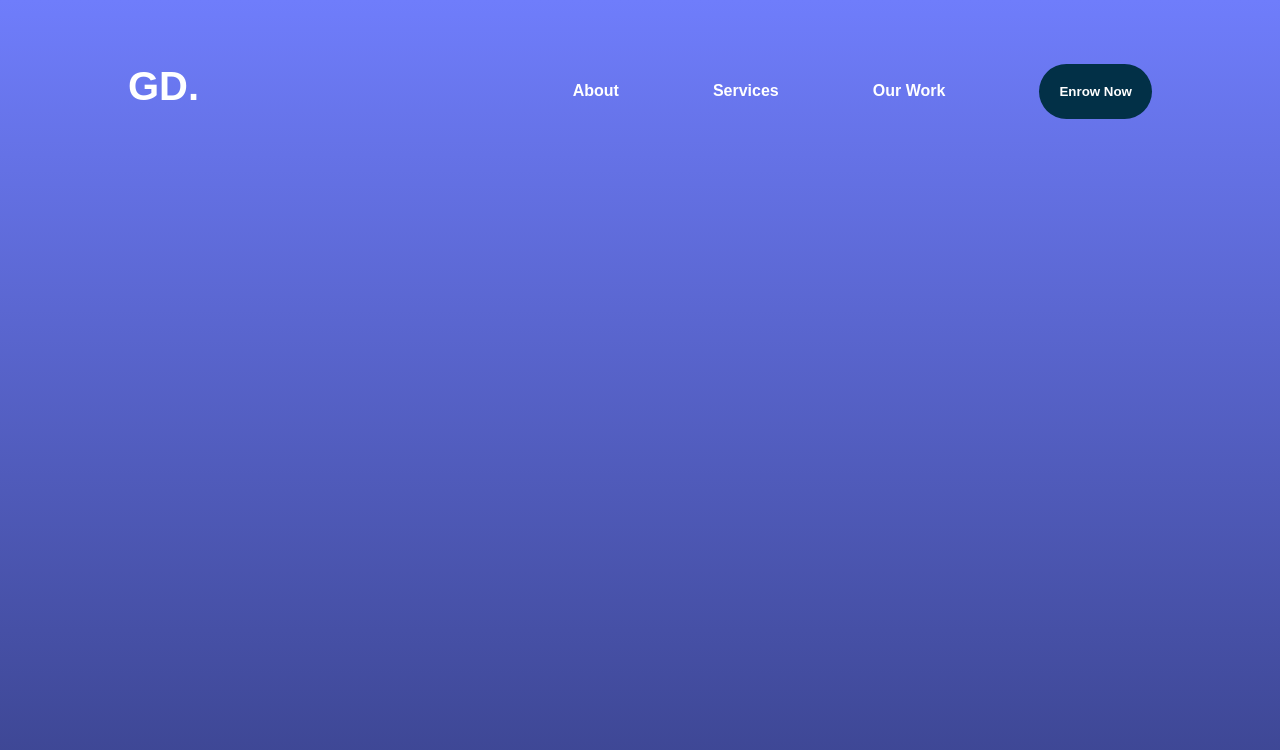
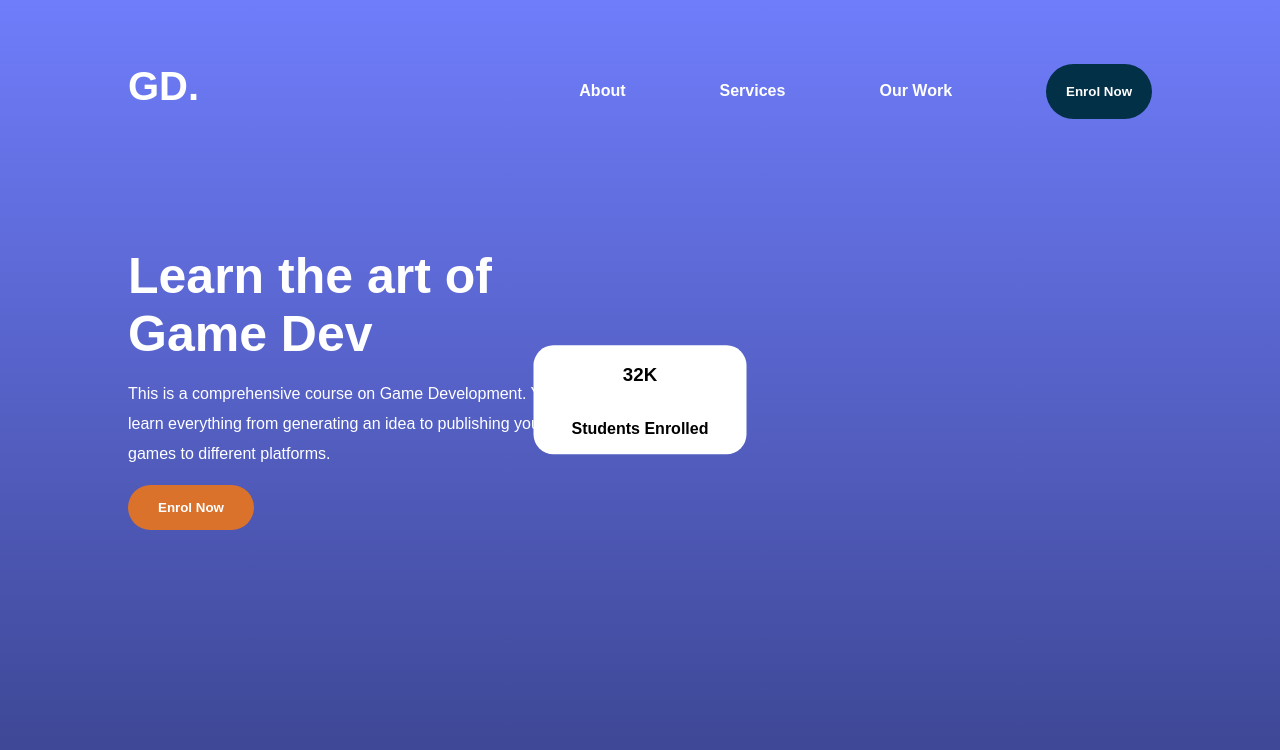
Before and after one commit to GuiXvier/GameDev-website, a plain HTML site: page index.html in a window 1280 px wide. Drawn offline with Linux system fonts and the light colour scheme.

Commit message:
MiddleButons-naoFinalizados

```diff
--- a/index.html
+++ b/index.html
@@ -17,11 +17,22 @@
                     <li><a href="#">About</a></li>
                     <li><a href="#">Services</a></li>
                     <li><a href="#">Our Work</a></li>
-                    <li><button type="button" id="nav-button">Enrow Now</button></li>
+                    <li><button type="button" id="nav-button">Enrol Now</button></li>
                 </div>
 
             </ul>
         </nav>
+        <aside id="aside-page1">
+            <h1>Learn the art of Game Dev</h1>
+            <p>This is a comprehensive course on Game Development. You will learn everything from generating an idea to publishing your games to different platforms.</p>
+            <Button>Enrol Now</Button>
+        </aside>
+        <aside id="aside-middle-page1">
+            <div id="student-enrolled">
+                <h3>32K</h3>
+                <p>Students Enrolled</p>
+            </div>
+        </aside>
     </section>
 </body>
 </html>
--- a/style.css
+++ b/style.css
@@ -55,3 +55,47 @@ button{
     border-radius: 30px;
     cursor: pointer;
 }
+
+#aside-page1{
+    width: 457px;
+    margin: 0 10vw;
+    margin-top: 5vw;
+}
+
+#aside-page1 h1{
+    font-size: 50px;
+    font-family: Arial, Helvetica, sans-serif;
+    color: white;
+    margin: 0;
+}
+
+#aside-page1 p{
+    font-size: 16;
+    font-family: sans-serif;
+    font-weight: 100;
+    color: white;
+    line-height: 30px;
+}
+
+#aside-page1 button
+{
+    background-color: #DA722C;
+    padding: 15px 30px;
+}
+
+#student-enrolled{
+    width: 213px;
+    height: 98;
+    background-color: #FFFFFF;
+    text-align: center;
+    display: flex;
+    flex-direction: column;
+    border-radius: 20px;
+}
+
+#aside-middle-page1{
+    position: absolute;
+    top: 50%;
+    left: 50%;
+    transform: translate(-50%, -50%);
+}
```
Also changed, not shown: link.png (added).
